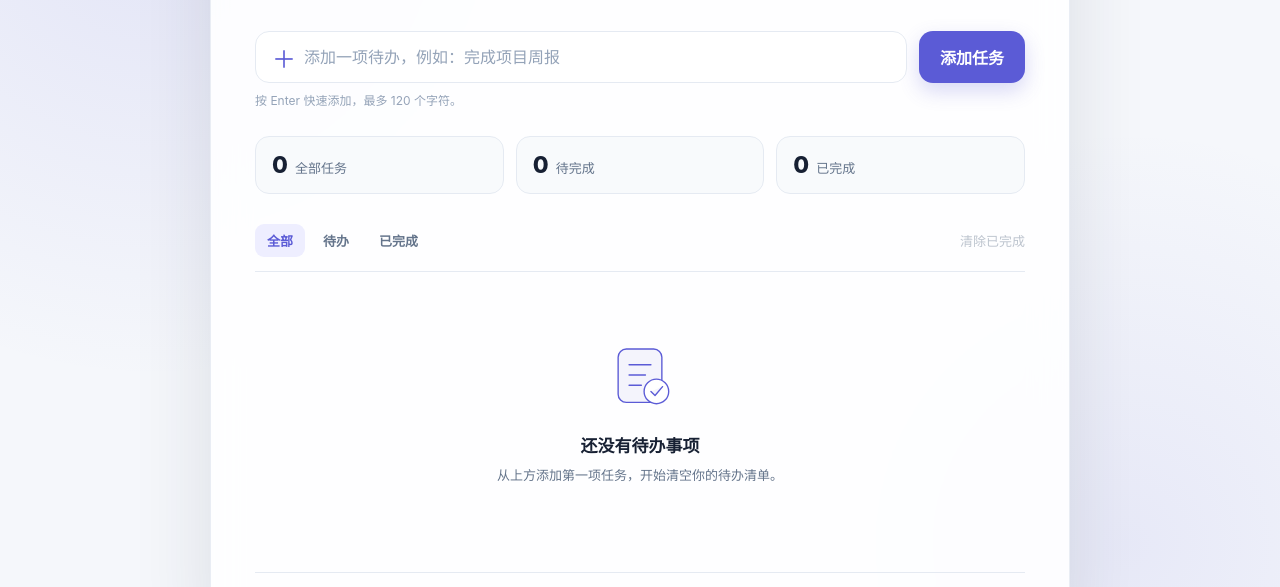
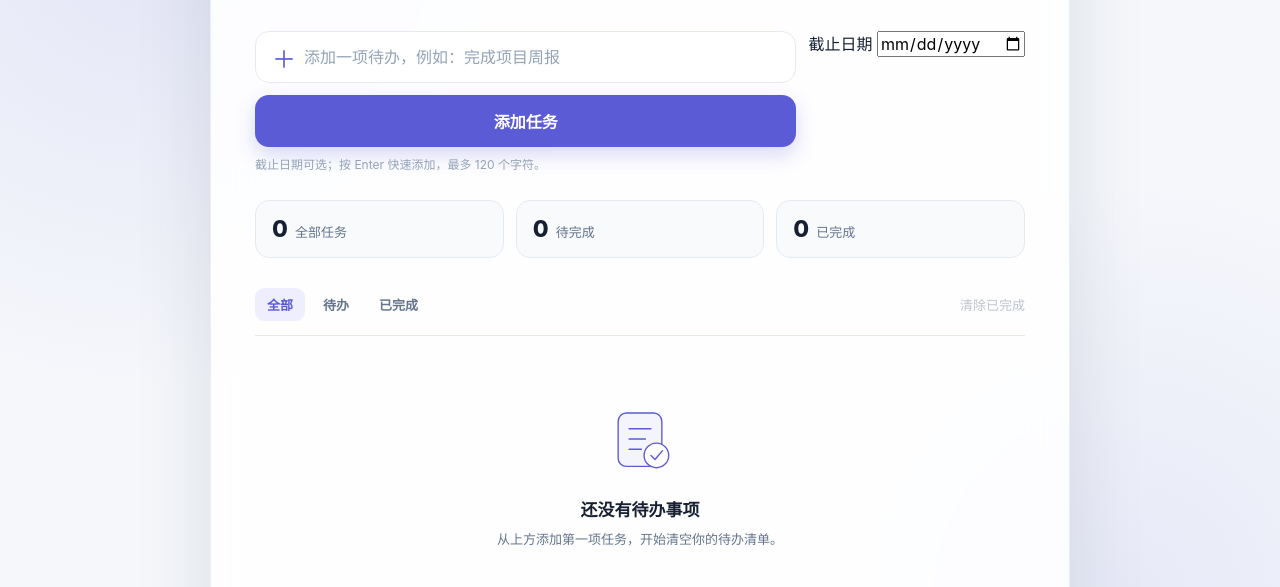
Before and after one commit to adgo07/todo-list, a plain HTML site: page index.html in a window 1280 px wide. Shown: the part 208-795 px from the top of the page. Drawn offline with Linux system fonts and the light colour scheme.

Commit message:
feat: add due date input

```diff
--- a/index.html
+++ b/index.html
@@ -35,9 +35,13 @@
             required
           />
         </div>
+        <label class="date-field" for="due-date-input">
+          <span class="date-field-label">截止日期</span>
+          <input id="due-date-input" name="dueDate" type="date" aria-label="截止日期（可选）" />
+        </label>
         <button class="primary-button" type="submit">添加任务</button>
       </form>
-      <p class="input-hint" id="input-hint">按 Enter 快速添加，最多 120 个字符。</p>
+      <p class="input-hint" id="input-hint">截止日期可选；按 Enter 快速添加，最多 120 个字符。</p>
 
       <section class="stats" aria-label="任务统计">
         <article class="stat-card">
```
